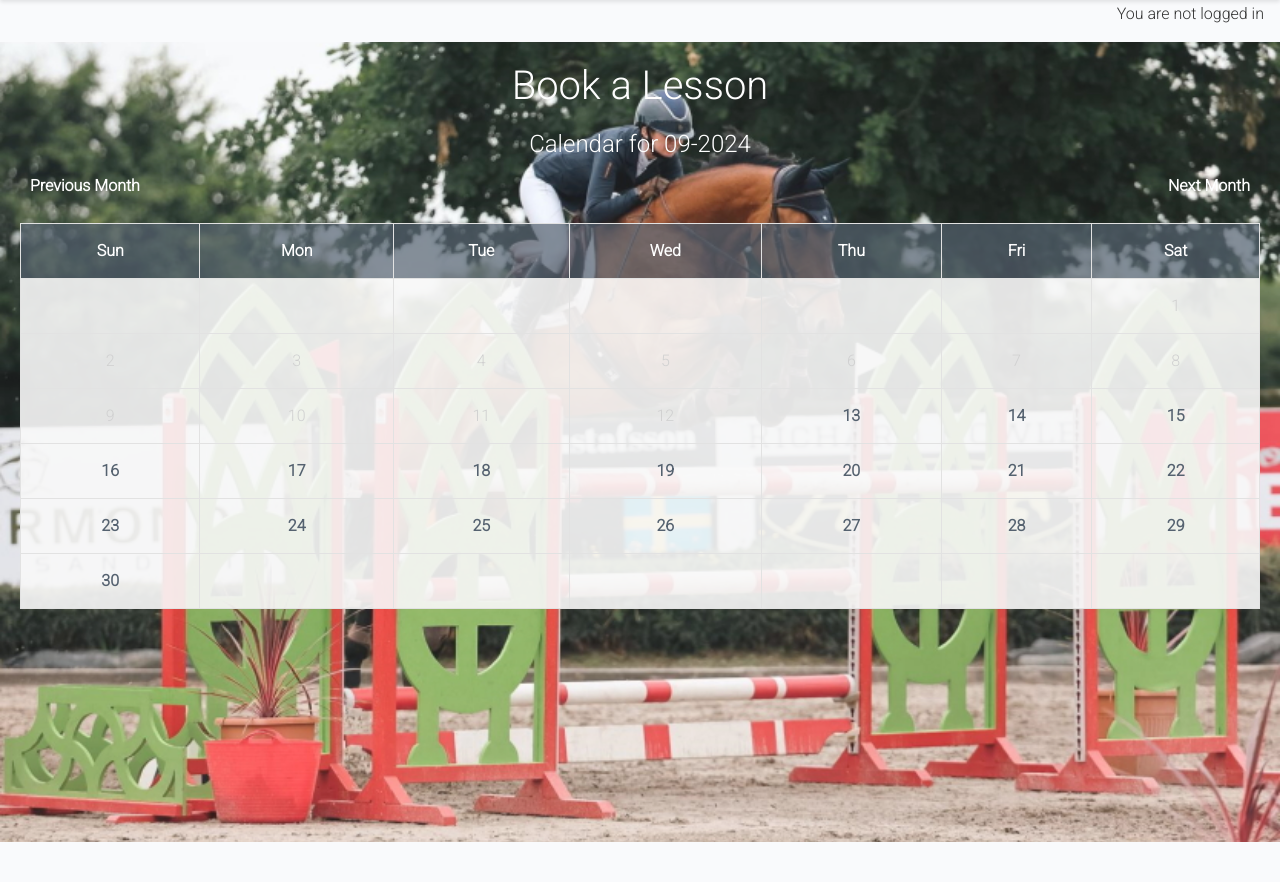
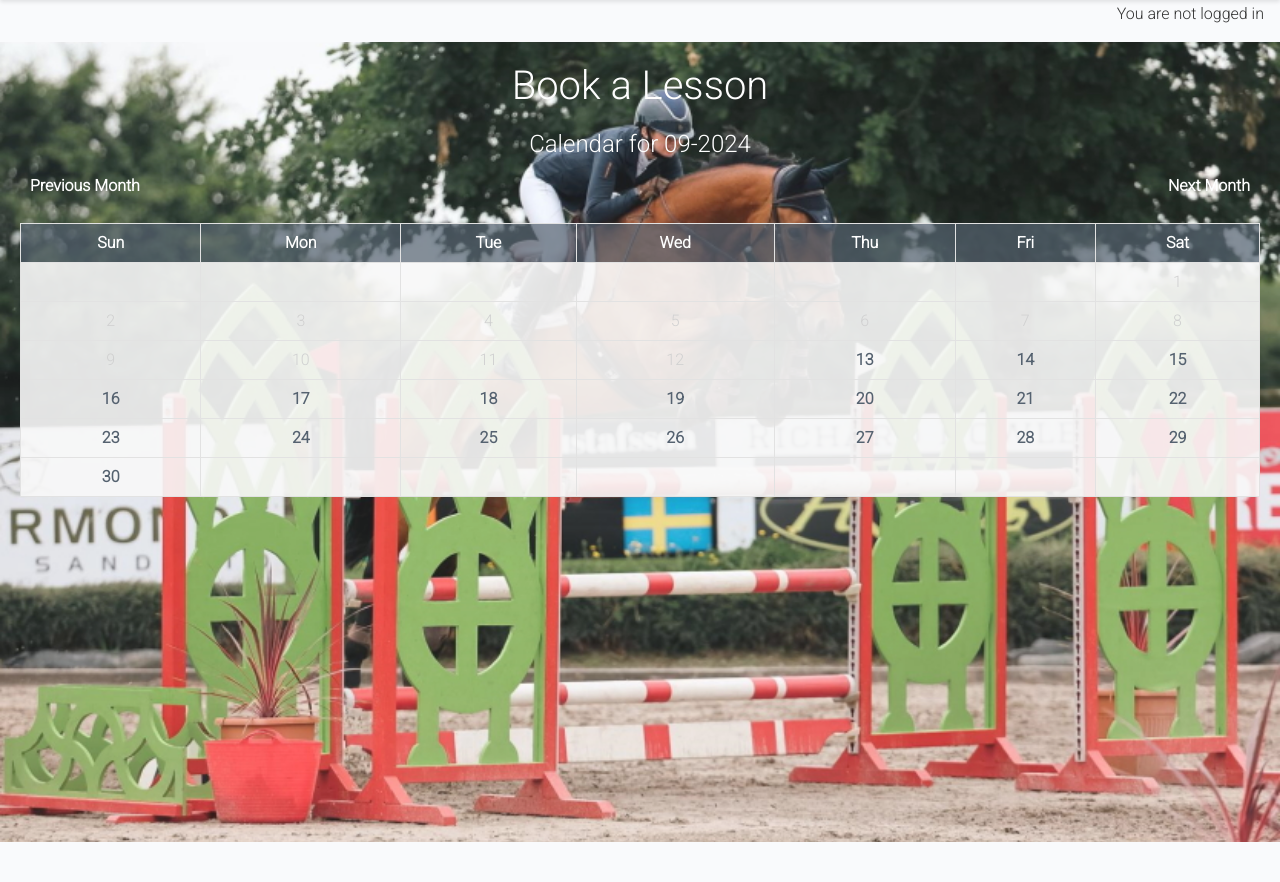
Before and after one commit to Declan444/Castlelost-Stud, a Django app: page /book-a-lesson/ in a window 1280 px wide. Shown: the part 62-944 px from the top of the page. Run offline with Django 4.2, Linux system fonts and the light colour scheme.

Commit message:
fix bookalesson container overflow at 344px down to 320px

```diff
--- a/bookalesson/templates/bookalesson/book_a_lesson.html
+++ b/bookalesson/templates/bookalesson/book_a_lesson.html
@@ -23,6 +23,7 @@
             <a href="{% url 'book_a_lesson' %}?year={{ year|add:" 1" }}&month=1" class="nav-link">Next Month</a>
             {% endif %}
     </div>
+    <div class="calendar-container">
 
         <table class="calendar-table">
             <thead>
@@ -62,5 +63,6 @@
                 {% endfor %}
             </tbody>
         </table>
+    </div>
 </main>
 {% endblock %}
--- a/bookalesson/views.py
+++ b/bookalesson/views.py
@@ -361,7 +361,7 @@ def contact_us(request):
 
 
 
-        # Respond with a JSON response to indicate success
+
         return JsonResponse({'success': True})
 
     return render(request, 'bookalesson/contact_us.html')
--- a/castleloststud/settings.py
+++ b/castleloststud/settings.py
@@ -28,7 +28,7 @@ TEMPLATES_DIR = os.path.join(BASE_DIR, 'templates')
 SECRET_KEY = os.environ.get("SECRET_KEY")
 
 # SECURITY WARNING: don't run with debug turned on in production!
-DEBUG = False
+DEBUG = True
 
 ALLOWED_HOSTS = ['127.0.0.1', 'castlelost-stud-cbac18c58c5b.herokuapp.com']
 
--- a/static/css/style.css
+++ b/static/css/style.css
@@ -52,6 +52,7 @@ body {
     z-index: 1;
 }
 
+
 /* Styles for the lessons.html page */
 .lessons-page {
     background-image: url('/static/images/hollyjumping.jpg');
@@ -60,6 +61,7 @@ body {
     opacity: 0.8; /* Make the image faint */
     min-height: 100vh; /* Ensure the background covers the full height */
     padding-top: 20px; /* Space between the navbar and the content */
+    position: relative;
 }
 .lessons-page .card {
     background-color: rgba(255, 255, 255, 0.9); /* Slightly transparent white background for cards */
@@ -456,15 +458,35 @@ body {
 }
 
 /* Calenda */
+.calendar-container {
+    overflow-x: auto; /* Enables horizontal scrolling if the table overflows */
+    -webkit-overflow-scrolling: touch; /* Smooth scrolling on touch devices */
+    width: 100%; /* Ensures the container fits within the viewport */
+}
+
 .calendar-table {
-    width: 100%;
+    width: 100%; /* Ensures the table takes up the full width of the container */
+    min-width: 100%; /* Ensures the table remains responsive down to 320px */
     border-collapse: collapse;
     margin-bottom: 30px;
+    table-layout: auto; /* Makes the table layout more flexible */
+}
+
+.calendar-table th, .calendar-table td {
+    word-wrap: break-word; /* Ensures content wraps within the cells */
+    overflow: hidden; /* Prevents overflow from cells */
+    text-overflow: ellipsis; /* Adds ellipsis for overflowing text */
+}
+
+@media screen and (max-width: 440px) {
+    .calendar-table {
+        font-size: 0.9em; /* Adjusts font size for better fit */
+    }
 }
 
 .calendar-table th, .calendar-table td {
     border: 1px solid #e0e0e0;
-    padding: 15px;
+    padding: 7px;
     text-align: center;
 }
 
@@ -496,6 +518,8 @@ body {
     color: #cccccc;
 }
 
+
+
 .bookalesson-page {
     background-image: url('/static/images/hollyjumping.jpg');
     background-size: cover;
@@ -511,7 +535,7 @@ body {
 
 
 /* Responsive design */
-@media (max-width: 768px) {
+/*@media (max-width: 768px) {
     .calendar-navigation {
         flex-direction: column;
         align-items: center;
@@ -525,6 +549,8 @@ body {
         padding: 10px;
     }
 }
+  */
+
 /* about page */
 .about-section {
     background-image: url('/static/images/horseandfoal.jpg');
```
Lines whose indentation alone changed are shown as unchanged.
